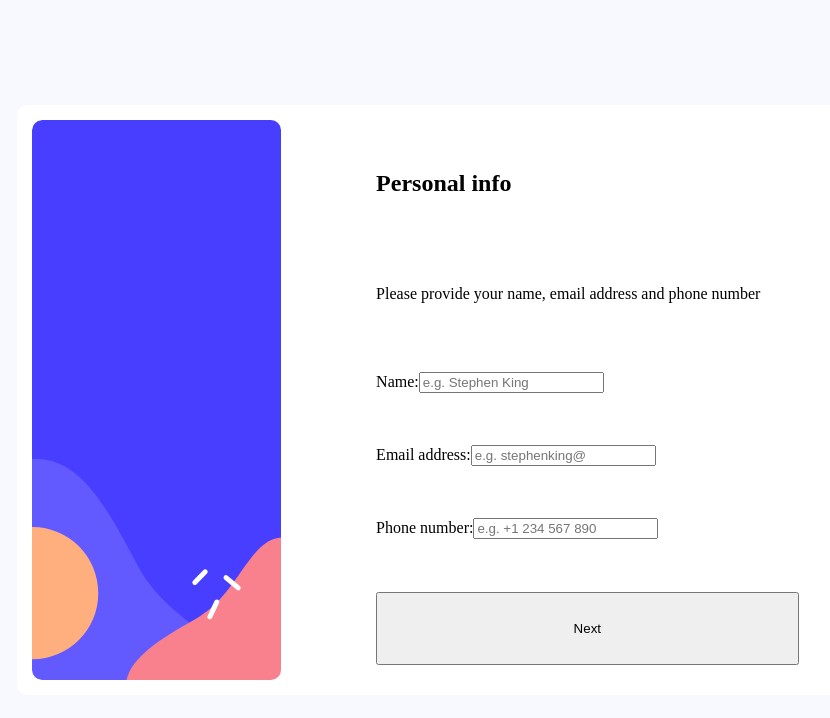
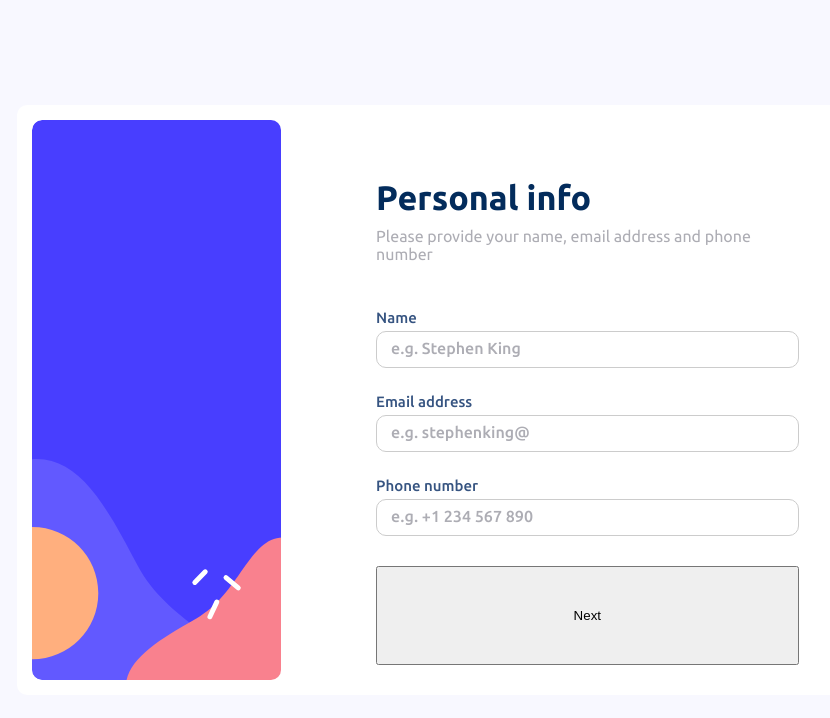
Before and after one commit to EdoardoMiglioli/Multi-step-form-design, a React (Create React App) app in the folder multi-step-form/: page / in a window 1280 px wide. Shown: the top 718 px of the page, without its empty margins (185-1015 px from the left). Built offline with nearby package versions, Linux system fonts and the light colour scheme.

Commit message:
styled step 1

```diff
--- a/multi-step-form/public/index.html
+++ b/multi-step-form/public/index.html
@@ -6,6 +6,11 @@
     <link rel="icon" type="image/png" sizes="32x32" href="../../assets/images/favicon-32x32.png">
     <meta name="viewport" content="width=device-width, initial-scale=1.0">
     <link rel="apple-touch-icon" href="%PUBLIC_URL%/logo192.png" />
+
+    <link rel="preconnect" href="https://fonts.googleapis.com">
+    <link rel="preconnect" href="https://fonts.gstatic.com" crossorigin>
+    <link href="https://fonts.googleapis.com/css2?family=Ubuntu:wght@400;500;700&display=swap" rel="stylesheet">
+
     <title>Frontend Mentor | Multi-step form</title>
   </head>
   <body>
--- a/multi-step-form/src/components/Steps/Step1.jsx
+++ b/multi-step-form/src/components/Steps/Step1.jsx
@@ -16,10 +16,14 @@ function Step1({ formData, handleChange, onNext }) {
 
   return (
     <div className="step step-1">
+      <div className="header">
         <h2 className="title">Personal info</h2>
         <p className="subtitle">Please provide your name, email address and phone number</p>
-      <label>
-        Name:
+      </div>
+
+      <div className="inputs-container">
+        <div className="input-container">
+          <label className="input-label">Name</label>
           <input
               className="text-input"
               value={name}
@@ -28,10 +32,10 @@ function Step1({ formData, handleChange, onNext }) {
               type="text"
               name="name"
           />
-      </label>
+        </div>
 
-      <label>
-        Email address:
+        <div className="input-container">
+          <label className="input-label">Email address</label>
           <input
               className="text-input"
               value={email}
@@ -40,10 +44,10 @@ function Step1({ formData, handleChange, onNext }) {
               type="text"
               name="email"
           />
-      </label>
+        </div>
 
-      <label>
-        Phone number:
+        <div className="input-container">
+          <label className="input-label">Phone number</label>
           <input
             className="text-input"
             value={phone}
@@ -52,7 +56,8 @@ function Step1({ formData, handleChange, onNext }) {
             type="text"
             name="email"
           />
-      </label>
+        </div>
+      </div>
 
       <button onClick={handleNext}>Next</button>
     </div>
--- a/multi-step-form/src/components/StepsComponents/Step2/SwitchSection.jsx
+++ b/multi-step-form/src/components/StepsComponents/Step2/SwitchSection.jsx
@@ -11,9 +11,9 @@ const SwitchSection = () => {
     return (
         <div className="switch-section-container">
             <p className="switch-section-text">Monthly</p>
-            <label class="switch">
+            <label className="switch">
                 <input type="checkbox" />
-                <span class="slider round"></span>
+                <span className="slider round"></span>
             </label>
             <p className="switch-section-text">Yearly</p>
         </div>
--- a/multi-step-form/src/styles/index.css
+++ b/multi-step-form/src/styles/index.css
@@ -1,28 +1,10 @@
-@font-face {
-    font-family: 'Ubuntu';
-    src: url('../../public/assets/fonts/Ubuntu-Bold.ttf') format('ttf');
-    font-weight: bolder;
-}
-
-@font-face {
-    font-family: 'Ubuntu';
-    src: url('../../public/assets/fonts/Ubuntu-Medium.ttf') format('ttf');
-    font-weight: normal;
-}
-
-@font-face {
-    font-family: 'Ubuntu';
-    src: url('../../public/assets/fonts/Ubuntu-Regular.ttf') format('ttf');
-    font-weight: lighter;
-}
-
 :root {
     --primary-color: #473FFF;
     --secondary-color: #F9818D;
     --tertiary-color: #FFAF7E;
     --title-color: #032C5C;
     --subtitle-color: #35455F;
-    --text-color: #2C3F5C;
+    --text-color: #365481;
     --secondary-text-color: #ADADB4;
     --error-text-color: #E3576D;
 
@@ -36,9 +18,9 @@
     --error-input-color: #A7676F;
 
     --font-family: "Ubuntu", sans-serif;
-    --bolder-font: "bolder";
-    --medium-font: "normal";
-    --light-font: "lighter";
+    --bold-font: 700;
+    --medium-font: 500;
+    --light-font: 400;
 }
 
 
@@ -67,3 +49,5 @@ body {
     border-radius: 10px;
     background: #fff;
 }
+
+/* removing standard stylings */
--- a/multi-step-form/src/styles/step.css
+++ b/multi-step-form/src/styles/step.css
@@ -1,7 +1,66 @@
 .step {
   display: grid;
   margin: 30px 80px 15px;
+  grid-template-rows: auto auto 1fr;
+  gap: 30px;
 }
+
+.header {
+  font-family: var(--font-family);
+}
+
+.title {
+  margin-bottom: 10px;
+  color: var(--title-color);
+  font-size: 34px;
+  font-weight: var(--bold-font);
+}
+
+.subtitle {
+  margin-top: 0;
+  color: var(--secondary-text-color);
+}
+
+/* Step 1 */
+
+.inputs-container {
+  display: grid;
+  grid-template-rows: 1fr 1fr 1fr;
+  gap: 25px;
+  font-family: var(--font-family);
+  margin-top: auto;
+  margin-bottom: auto;
+}
+
+.input-container {
+  display: grid;
+  grid-template-rows: auto 1fr;
+  gap: 5px;
+}
+
+.input-label {
+  color: var(--text-color);
+  font-size: 15px;
+  font-weight: var(--medium-font);
+}
+
+.text-input {
+  border: 1px solid #ccc;
+  border-radius: 10px;
+  padding: 10px;
+  font-family: var(--font-family);
+}
+
+.text-input::placeholder {
+  color: var(--secondary-text-color);
+  padding-left: 4px;
+  font-size: 16px;
+  font-weight: var(--medium-font);
+}
+
+
+
+/* Step 2 */
 
 .switch {
   position: relative;
@@ -10,14 +69,12 @@
   height: 34px;
 }
 
-  /* Hide default HTML checkbox */
 .switch input {
   opacity: 0;
   width: 0;
   height: 0;
 }
 
-  /* The slider */
 .slider {
   position: absolute;
   cursor: pointer;
@@ -56,7 +113,6 @@
   transform: translateX(26px);
 }
 
-  /* Rounded sliders */
 .slider.round {
   border-radius: 34px;
 }
```
Lines whose indentation alone changed are shown as unchanged.
